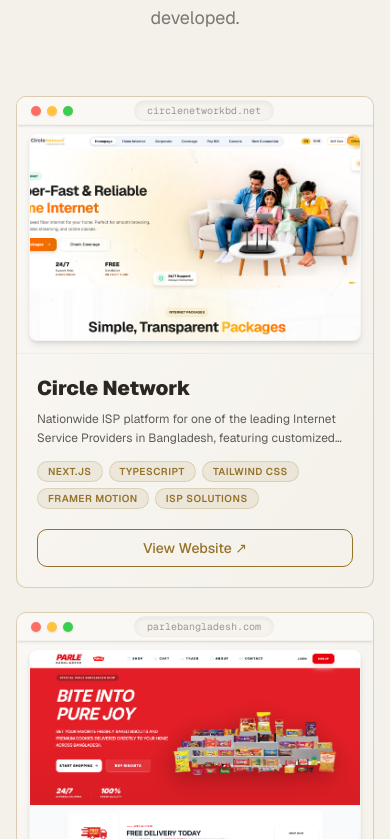
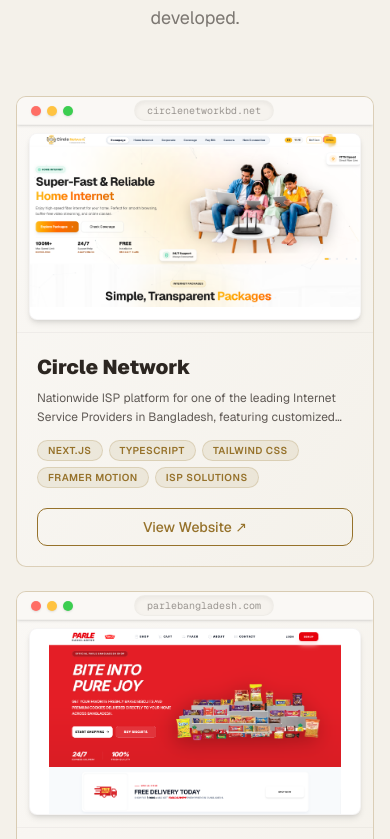
Before and after one commit to awesomemohsin/md-mohsin, a Next.js app: page / in a window 390 px wide. Shown: the part 3865-4704 px from the top of the page. Built offline with nearby package versions, Linux system fonts and the light colour scheme; a web font is replaced by a local one.

Commit message:
fix(home): switch to object-contain so wide screenshots are completely uncropped

```diff
--- a/app/page.tsx
+++ b/app/page.tsx
@@ -365,12 +365,12 @@ export default function Home() {
                       target="_blank"
                       rel="noopener noreferrer"
                       title={`Visit ${project.title} live website`}
-                      className="relative w-full aspect-[16/10] rounded-md overflow-hidden border border-border/30 shadow-md bg-white block cursor-pointer group/viewport"
+                      className="relative w-full aspect-video sm:aspect-[16/10] rounded-md overflow-hidden border border-border/30 shadow-md bg-white block cursor-pointer group/viewport"
                     >
                       <img
                         src={project.image}
                         alt={project.title}
-                        className="w-full h-full object-cover object-top group-hover/viewport:scale-[1.03] transition-all duration-500 ease-out"
+                        className="w-full h-full object-contain object-top group-hover/viewport:scale-[1.03] transition-all duration-500 ease-out"
                         loading="lazy"
                       />
                     </a>
```
